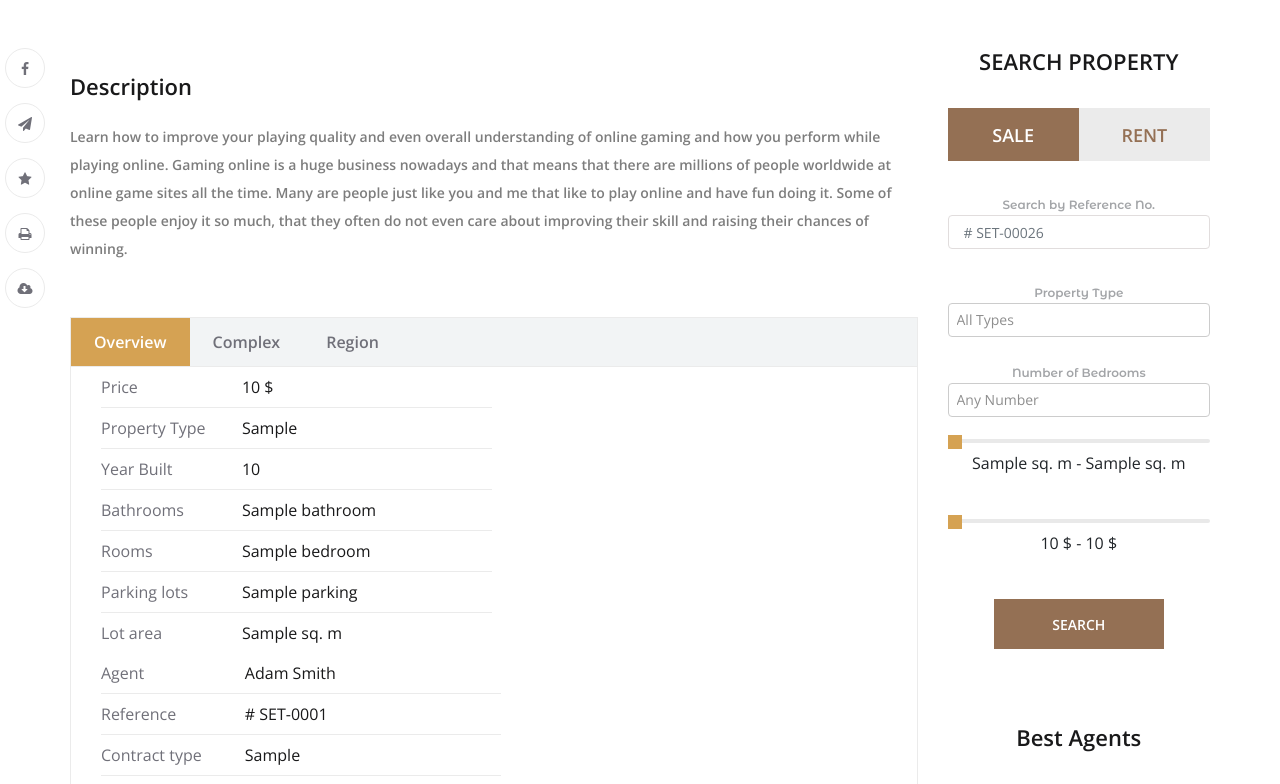
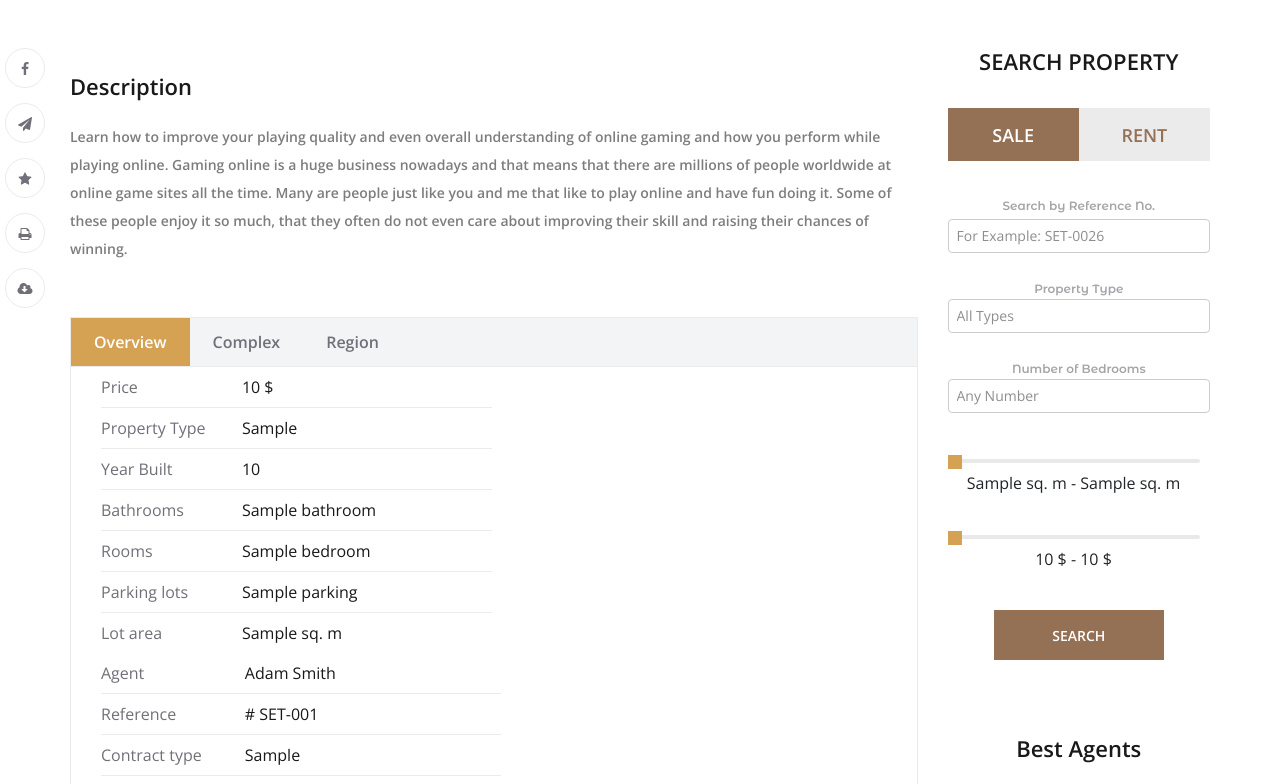
Before and after one commit to Ardeshir21/RealEstate, a Django app: template apps/baseApp/templates/baseApp/propertyDetails.html in a window 1280 px wide. Shown: the part 502-1286 px from the top of the page. Run offline with Django 3.2, Linux system fonts and the light colour scheme; the template is opened without the code that fills it: most values are stand-ins (such as "Sample title", 1, 10 or a date in 2020); grey boxes marked "Sample" are stand-in pictures; some libraries are stand-ins or nearby versions.

Commit message:
Many improvements and changes

```diff
--- a/apps/baseApp/admin.py
+++ b/apps/baseApp/admin.py
@@ -38,8 +38,8 @@
     }
 
 class SlideAdmin(admin.ModelAdmin):
-    list_display = ['id', 'title', 'active']
-    list_editable = ['title', 'active']
+    list_display = ['id', 'title', 'useFor', 'active']
+    list_editable = ['title', 'useFor', 'active']
 
 class RegionAdmin(admin.ModelAdmin):
     list_display = ['id', 'name', 'city', 'description']
--- a/apps/baseApp/static/baseApp/css/detailView/Azenta-style.css
+++ b/apps/baseApp/static/baseApp/css/detailView/Azenta-style.css
@@ -1197,6 +1197,13 @@
   font-weight: 600;
   font-size: 12px;
   font-family: 'Montserrat Alternates', sans-serif;
+}
+
+.property-sidebar .sidebar-search .slider-range{
+  flex: 0 0 50%;
+  max-width: 96%;
+  margin-top: 40px;
+  margin-bottom: 15px;
 }
 .property-sidebar .sidebar-search .nice-select {
 	width: 100%;
--- a/apps/baseApp/static/baseApp/css/style.css
+++ b/apps/baseApp/static/baseApp/css/style.css
@@ -454,11 +454,13 @@
 .form-group .btn-primary {
   background-color: #d5a253 !important;
   border-color: #947054 !important;
+  margin: 2px !important;
 }
 
 .form-group .btn-default {
   margin: 2px !important;
 }
+
 
 /* :: 8.0 Header Area CSS */
 .dark .classynav ul li .dropdown,
@@ -754,20 +756,24 @@
 
 /* :: 10.0 Advanced Search Area */
 .form-control {
-  background-color: transparent;
+  border: 1px solid #ccc;
+  background-color: #fff;
+  border-radius:4px;
+  margin:0;
   width: 100%;
   height: 34px;
-  border-radius: 4px;
   font-size: 14px;
-  color: #000000;
+  color: #8e8e8e;
+  bottom:2px;
   margin-bottom: 30px;
+  text-transform:uppercase;
   font-weight: 500;
   padding: 0 15px;
   border: 1px solid #e1dddd; }
   .form-control:hover, .form-control:focus {
     background-color: transparent;
-    box-shadow: none;
-    border: 1px solid #e1dddd; }
+    box-shadow: 0 0 2px #7799D0;
+    border-color: #7799D0; }
 
 .nice-select {
   line-height: 34px; }
@@ -812,7 +818,8 @@
     .south-search-area .advanced-search-form .slider-range {
       flex: 0 0 50%;
       min-width: 50%;
-      margin-bottom: 30px; }
+      margin-bottom: 40px;
+      }
       @media only screen and (max-width: 767px) {
         .south-search-area .advanced-search-form .slider-range {
           margin-bottom: 50px; } }
@@ -1441,11 +1448,11 @@
     @media only screen and (max-width: 767px) {
       .listings-content .property-meta-data img {
         margin-right: 0; } }
-  .listings-content .listings-core-features {
-    padding: 70px 0;
+  .listings-core-features {
+    padding: 20px;
     -ms-flex-wrap: wrap;
     flex-wrap: wrap; }
-    .listings-content .listings-core-features li {
+    .listings-core-features li {
       -webkit-box-flex: 0;
       -ms-flex: 0 0 33.3333333%;
       flex: 0 0 33.3333333%;
@@ -1459,7 +1466,7 @@
           -ms-flex: 0 0 100%;
           flex: 0 0 100%;
           min-width: 100%; } }
-      .listings-content .listings-core-features li i {
+      .listings-core-features li i {
         width: 27px;
         height: 27px;
         background-color: #947054;
--- a/apps/baseApp/templates/baseApp/propertyDetails.html
+++ b/apps/baseApp/templates/baseApp/propertyDetails.html
@@ -169,7 +169,7 @@
                                                     </tr>
                                                     <tr>
                                                         <td class="pt-name">Reference</td>
-                                                        <td class="p-value"># SET-000{{property.id}}</td>
+                                                        <td class="p-value"># SET-00{{property.id}}</td>
                                                     </tr>
                                                     <tr>
                                                         <td class="pt-name">Contract type</td>
@@ -194,6 +194,12 @@
                                                 </tbody>
                                             </table>
                                         </div>
+                                        <!-- Features -->
+                                        <ul class="listings-core-features d-flex align-items-center">
+                                          {% for feature in property.features.all %}
+                                            <li><i class="fa fa-check" aria-hidden="true"></i>{{feature}}</li>
+                                          {% endfor %}
+                                        </ul>
                                     </div>
                                     <!-- TAB 2 -->
                                     <div class="tab-pane fade" id="tab-2" role="tabpanel">
@@ -292,8 +298,12 @@
 
                             <!-- Open Search -->
                             <div class="form-group text-center">
-                              <small>Search by Reference No.</small>
-                              <input type="input" class="form-control" name="input" placeholder="# SET-00026">
+                              <p><small>Search by Reference No.</small></p>
+                              <select multiple="multiple" name="ref_select" placeholder="For Example: SET-0026" class="SlectBox-grp-src">
+                                {% for asset in assets_all %}
+                                  <option>SET-00{{asset.id}}</option>
+                                {% endfor %}
+                              </select>
                             </div>
 
                             <!-- Property Types -->
@@ -317,7 +327,7 @@
                             </div>
 
                             <!-- Space Range -->
-                            <div class="slider-range">
+                            <div class="slider-range text-center">
                                 <div data-min={{spaceRange.build_area__min}} data-max={{spaceRange.build_area__max}} data-unit=" sq. m" data-step="5" class="slider-range-price ui-slider ui-slider-horizontal ui-widget ui-widget-content ui-corner-all" data-value-min={{spaceRange.build_area__min}} data-value-max={{spaceRange.build_area__max}}>
                                     <div class="ui-slider-range ui-widget-header ui-corner-all"></div>
                                     <span class="ui-slider-handle ui-state-default ui-corner-all" tabindex="0"></span>
@@ -325,14 +335,12 @@
                                 </div>
                                 <div class="range pt-2">{{spaceRange.build_area__min}} sq. m - {{spaceRange.build_area__max}} sq. m</div>
                                 <!-- for space to read on GET request -->
-                                <p>
-                                  <input type="text" name="space_select" id="minval" readonly style= "background: transparent; border: none; width:0px; height:0px;">
-                                  <input type="text" name="space_select" id="maxval" readonly style= "background: transparent; border: none; width:0px; height:0px;">
-                                </p>
+                                <input type="hidden" name="space_select" id="minval" readonly style= "background: transparent; border: none; width:0px; height:0px;">
+                                <input type="hidden" name="space_select" id="maxval" readonly style= "background: transparent; border: none; width:0px; height:0px;">
                             </div>
 
                             <!-- Price Range -->
-                            <div class="slider-range">
+                            <div class="slider-range text-center">
 
                                 <div id='priceDiv' data-min={{priceRange.price__min}} data-max={{priceRange.price__max}} data-unit=" $" data-step="10000" class="slider-range-price ui-slider ui-slider-horizontal ui-widget ui-widget-content ui-corner-all" data-value-min={{priceRange.price__min}} data-value-max={{priceRange.price__max}}>
                                     <div class="ui-slider-range ui-widget-header ui-corner-all"></div>
@@ -350,10 +358,8 @@
                                 </div>
 
                                 <!-- for price to read on GET request-->
-                                <p>
-                                  <input type="text" name="price_select" id="minval" readonly style= "background: transparent; border: none; width:0px; height:0px;">
-                                  <input type="text" name="price_select" id="maxval" readonly style= "background: transparent; border: none; width:0px; height:0px;">
-                                </p>
+                                <input type="hiiden" name="price_select" id="minval" readonly style= "background: transparent; border: none; width:0px; height:0px;">
+                                <input type="hidden" name="price_select" id="maxval" readonly style= "background: transparent; border: none; width:0px; height:0px;">
 
                             </div>
 
--- a/apps/blogApp/templates/blogApp/blog.html
+++ b/apps/blogApp/templates/blogApp/blog.html
@@ -53,7 +53,7 @@
                             </div>
                             <!-- Headline -->
                             <a href="{% url 'blogApp:post_detail' slug=post.slug %}" class="headline">{{post.title}}</a>
-                            <p>{{post.shortContent|slice:":350" }} ...</p>
+                            <p>{{post.shortContent|slice:":370" }} ...</p>
                             <!-- Read More btn -->
                             <a href="{% url 'blogApp:post_detail' slug=post.slug %}" class="btn south-btn">Read More</a>
                         </div>
--- a/apps/blogApp/templates/blogApp/searchResult.html
+++ b/apps/blogApp/templates/blogApp/searchResult.html
@@ -64,7 +64,7 @@
                             </div><!-- end col -->
                             <div class="blog-meta big-meta col-md-8">
                                 <h4><a href="{% url 'blogApp:post_detail' slug=post.slug %}" title="">{{post.title}}</a></h4>
-                                <p>{{post.shortContent|slice:":200" }} ...</p>
+                                <p>{{post.shortContent|slice:":370" }} ...</p>
                                 <small class="firstsmall"><a class="bg-orange" href="{% url 'blogApp:post_detail' slug=post.slug %}" title="">Read More</a></small>
                                 <small>{{post.created_on | date:"d M Y"}}</small>
                                 <small><a href="#" title="">{{post.author}}</a></small>
```
Also changed, not shown: apps/baseApp/models.py (+17 -5 lines), apps/baseApp/templates/baseApp/index.html (+15 -9 lines), apps/baseApp/templates/baseApp/searchResult.html (+15 -9 lines), apps/baseApp/views.py (+24 -3 lines), apps/blogApp/models.py (+4 -4 lines), apps/blogApp/views.py (+4 -9 lines), 1 other file.
